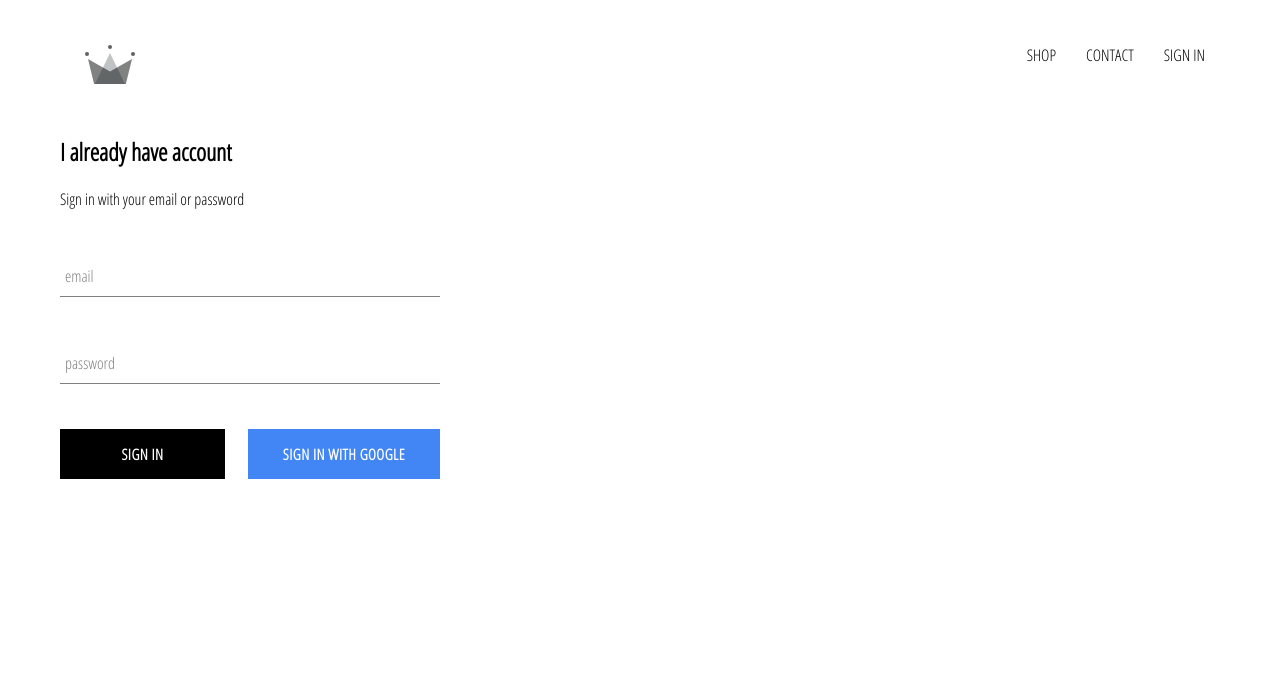
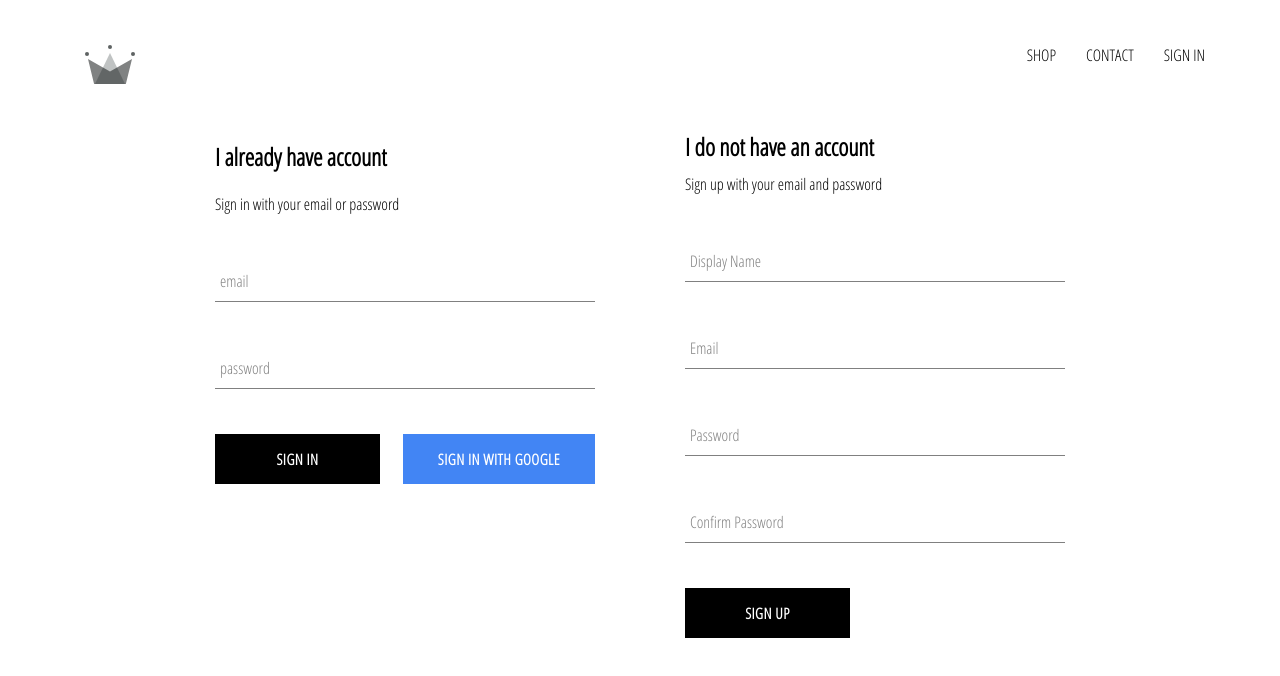
Before and after one commit to Stefanbg92/crwn-clothing, a React (Create React App) app: page /signin in a window 1280 px wide. Shown: the top 676 px of the page. Built offline with nearby package versions, Linux system fonts and the light colour scheme; no server answers.

Commit message:
added sign-up with email and password

```diff
--- a/src/App.js
+++ b/src/App.js
@@ -5,7 +5,7 @@
 import ShopPage from './pages/shop/shop.component';
 import Header from './components/header/header.component';
 import SignInAndSignUpPage from "./pages/sign-in-and-sign-up/sign-in-and-sign-up.component";
-import { auth } from './firebase/firebase.utils';
+import { auth, createUserProfileDocument } from './firebase/firebase.utils';
 
 class App extends React.Component {
 constructor() {
@@ -19,10 +19,21 @@
 unsubscribeFromAuth = null
 
 componentDidMount(){
-  this.unsubscribeFromAuth = auth.onAuthStateChanged(user => {
-    this.setState({currentUser: user});
-
-    console.log(user);
+  this.unsubscribeFromAuth = auth.onAuthStateChanged(async userAuth => {
+    if(userAuth) {
+      const userRef = await createUserProfileDocument(userAuth);
+      userRef.onSnapshot(snapShot => {
+        this.setState({
+          currentUser: {
+            id: snapShot.id,
+            ...snapShot.data()
+          }
+        }
+        );
+        console.log(this.state);
+      });
+    }
+    this.setState({currentUser: userAuth});
   });
 }
 
--- /dev/null
+++ b/src/components/sign-up/sign-up-component.jsx
@@ -0,0 +1,103 @@
+import React from 'react';
+
+import FormInput from '../form-input/form-input.component';
+
+import CustomButton from '../custom-button/custom-buttom.component';
+
+import {auth, createUserProfileDocument} from '../../firebase/firebase.utils';
+
+import './sign-up.styles.scss';
+
+class SignUp extends React.Component {
+    constructor(){
+        super();
+
+        this.state = {
+            displayName: '',
+            email: '',
+            password: '',
+            confirmPassword: ''
+        }
+    }
+
+    handleSubmit = async event => {
+        event.preventDefault();
+        const {displayName, email, password, confirmPassword} = this.state;
+
+        if(password !== confirmPassword){
+            alert("password don't match");
+            return;
+        }
+
+        try {
+            const {user} = await auth.createUserWithEmailAndPassword(email, password);
+           await createUserProfileDocument(user, {displayName});
+
+           this.setState({
+            displayName: '',
+            email: '',
+            password: '',
+            confirmPassword: ''
+           })
+        } catch (error) {
+            console.log(error);
+        }
+    };
+
+    handleChange = event => {
+        const { name, value } = event.target;
+
+        this.setState({[name]: value});
+    }
+
+    render(){
+        const {displayName, email, password, confirmPassword} = this.state;
+       return(
+        <div className='sign-up'>
+        <h2 className='title'>I do not have an account</h2>
+        <span>Sign up with your email and password</span>
+        <form className='sign-up-form' onSubmit={this.handleSubmit}>
+        <FormInput
+        type='text'
+        name='displayName'
+        value={displayName}
+        onChange={this.handleChange}
+        label='Display Name'
+        required
+        />
+        <FormInput
+        type='email'
+        name='email'
+        value={email}
+        onChange={this.handleChange}
+        label='Email'
+        required
+        />
+        <FormInput
+        type='password'
+        name='password'
+        value={password}
+        onChange={this.handleChange}
+        label='Password'
+        required
+        />
+        <FormInput
+        type='password'
+        name='confirmPassword'
+        value={confirmPassword}
+        onChange={this.handleChange}
+        label='Confirm Password'
+        required
+        />
+        <CustomButton type='submit'>SIGN UP</CustomButton>
+
+        </form>
+        </div>
+
+
+       );
+
+    }
+}
+
+export default SignUp;
--- /dev/null
+++ b/src/components/sign-up/sign-up.styles.scss
@@ -0,0 +1,10 @@
+.sign-up {
+    display: flex;
+    flex-direction: column;
+    width: 380px;
+
+ .title {
+     margin: 10px 0;
+ }
+
+}
--- a/src/firebase/firebase.utils.js
+++ b/src/firebase/firebase.utils.js
@@ -12,6 +12,33 @@
     appId: "1:224317034199:web:020301dbb55c25c76fea92"
   };
 
+  export const createUserProfileDocument = async (userAuth, additionalData) => {
+    if(!userAuth) return;
+
+    const userRef = firestore.doc(`users/${userAuth.uid}`);
+
+    const snapShot = await userRef.get();
+
+    if(!snapShot.exists) {
+        const { displayName, email} = userAuth;
+        const createdAt = new Date();
+
+        try {
+            await userRef.set({
+                displayName,
+                email,
+                createdAt,
+                ...additionalData
+            }
+            )
+        } catch (error){
+            console.log('error', error.message);
+        }
+    }
+    return userRef;
+  };
+
+
   firebase.initializeApp(config);
 
   export const auth = firebase.auth();
--- a/src/pages/sign-in-and-sign-up/sign-in-and-sign-up.component.jsx
+++ b/src/pages/sign-in-and-sign-up/sign-in-and-sign-up.component.jsx
@@ -3,10 +3,12 @@
 import './sign-in-and-sign-up.styles.scss';
 
 import SignIn from "../../components/sign-in/sign-in.component";
+import SignUp from "../../components/sign-up/sign-up-component";
 
 const SignInAndSignUpPage = () => (
     <div className='sign-in-and-sign-up'>
     <SignIn/>
+    <SignUp/>
     </div>
 );
 
--- a/src/pages/sign-in-and-sign-up/sign-in-and-sign-up.styles.scss
+++ b/src/pages/sign-in-and-sign-up/sign-in-and-sign-up.styles.scss
@@ -0,0 +1,6 @@
+.sign-in-and-sign-up {
+    width: 850px;
+    display: flex;
+    justify-content: space-between;
+    margin: 30px auto;
+}
```
